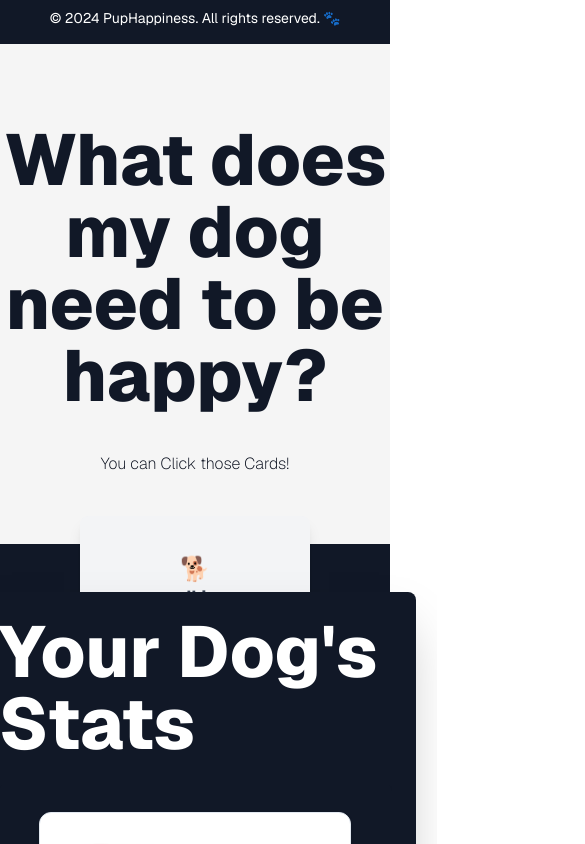
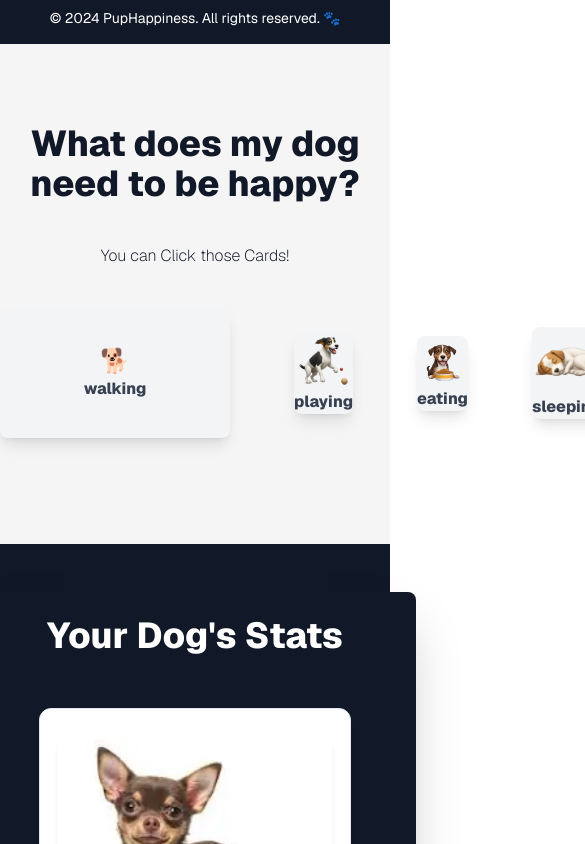
Before and after one commit to Giorgiod91/IsMyDogHappy, a Next.js app: page / in a window 390 px wide. Shown: the part 800-1644 px from the top of the page, 585 px wide, since content can reach past the window. Built offline with nearby package versions, Linux system fonts and the light colour scheme.

Commit message:
responsive design

```diff
--- a/src/app/components/PartTwo.tsx
+++ b/src/app/components/PartTwo.tsx
@@ -63,14 +63,14 @@ function PartTwo({}: Props) {
 
   return (
     <div className="mt-20 flex flex-col justify-center space-y-10">
-      <h1 className="text-pretty text-center text-7xl font-extrabold text-gray-900">
+      <h1 className="text-pretty text-center text-4xl font-extrabold text-gray-900 md:text-7xl">
         What does my dog need to be happy?
       </h1>
       <p className="text-center font-extralight">
         {" "}
         You can Click those Cards!{" "}
       </p>
-      <div className="flex flex-col items-center justify-center gap-16 lg:flex-row">
+      <div className="flex items-center gap-16 md:flex-row md:justify-center">
         {Array.from(sortedTrackHashMap).map(([key], index) => (
           <div id={index.toString()} className="flex flex-col">
             {key.emoji.includes(".png") ? (
--- a/src/app/components/StateContainer.tsx
+++ b/src/app/components/StateContainer.tsx
@@ -13,7 +13,7 @@ function StateContainer({ susge, susge2 }: { susge: string; susge2: string }) {
       whileInView={{ backgroundColor: "" }}
       className="relative mx-auto mt-12 flex max-w-4xl flex-col items-center justify-center rounded-lg bg-gray-900 p-6 shadow-2xl"
     >
-      <h2 className="mb-6 text-7xl font-extrabold text-white">
+      <h2 className="mb-6 text-4xl font-extrabold text-white md:text-7xl">
         Your Dog's Stats
       </h2>
       <div className="flex w-full flex-col gap-6 overflow-x-scroll md:grid md:flex-none md:grid-cols-2 md:overflow-visible">
```
